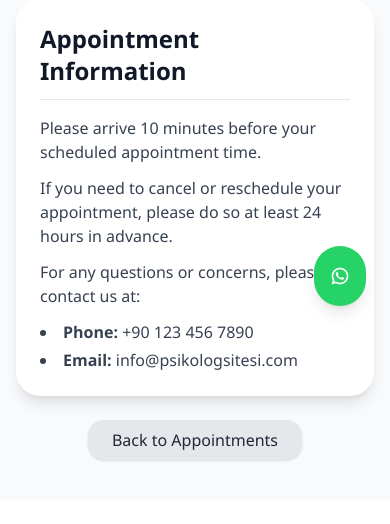
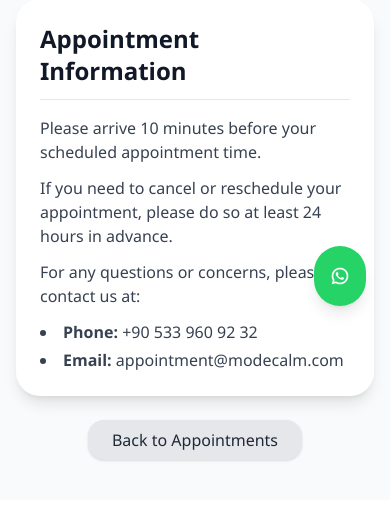
Before and after one commit to justicemilitia/psikolojisitesi, a Flask app: template app/templates/appointment/detail.html in a window 390 px wide. Shown: the part 514-1038 px from the top of the page. Run offline with Flask 3, Linux system fonts and the light colour scheme; the template is opened without the code that fills it, so the values that code supplies are empty; parts of the project's set-up code (start-up, migrations or seed data) failed here and were passed over; some libraries are stand-ins or nearby versions.

Commit message:
Update detail.html
appointment Mail-phone update

```diff
--- a/app/templates/appointment/detail.html
+++ b/app/templates/appointment/detail.html
@@ -65,8 +65,8 @@
             <p class="text-gray-700 mb-3">If you need to cancel or reschedule your appointment, please do so at least 24 hours in advance.</p>
             <p class="text-gray-700 mb-3">For any questions or concerns, please contact us at:</p>
             <ul class="list-disc list-inside text-gray-700 space-y-1">
-                <li><strong>Phone:</strong> +90 123 456 7890</li>
-                <li><strong>Email:</strong> info@psikologsitesi.com</li>
+                <li><strong>Phone:</strong> +90 533 960 92 32</li>
+                <li><strong>Email:</strong> appointment@modecalm.com</li>
             </ul>
         </div>
 
```
